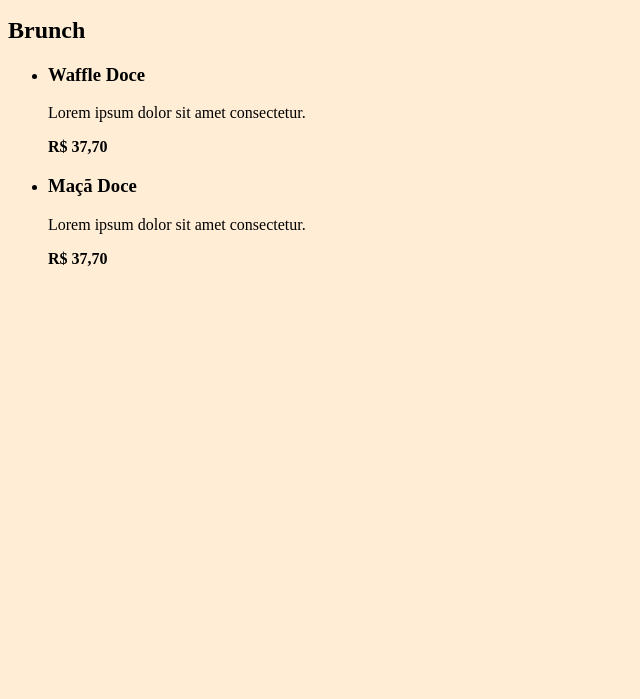
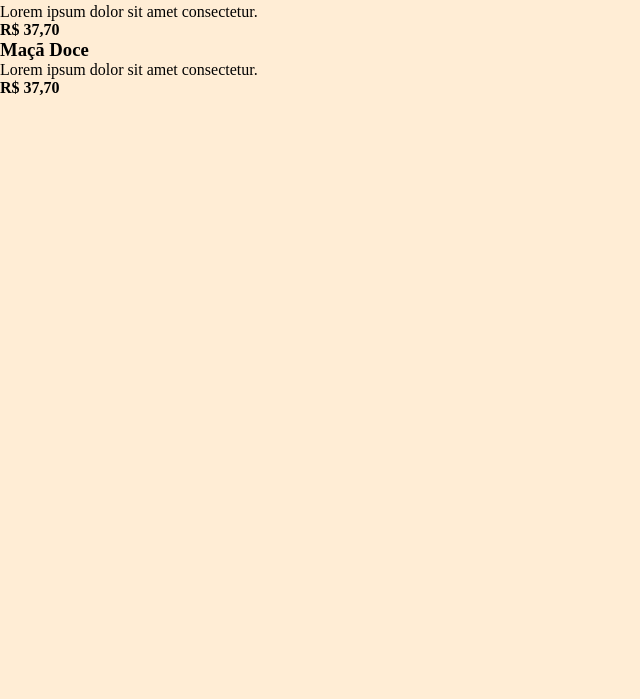
Before and after one commit to walterowisk/maratona-explorer-3.0, a plain HTML site: page index.html in a window 1280 px wide. Shown: the part 101-800 px from the top of the page, without its empty margins (0-640 px from the left). Drawn offline with Linux system fonts and the light colour scheme.

Commit message:
:lipstick: add new lines

```diff
--- a/style.css
+++ b/style.css
@@ -1,3 +1,12 @@
+* {
+    margin: 0;
+    padding: 0;
+}
+
 body {
     background-color: #FFEDD5;
 }
+
+ul {
+    list-style: none;
+}
```
